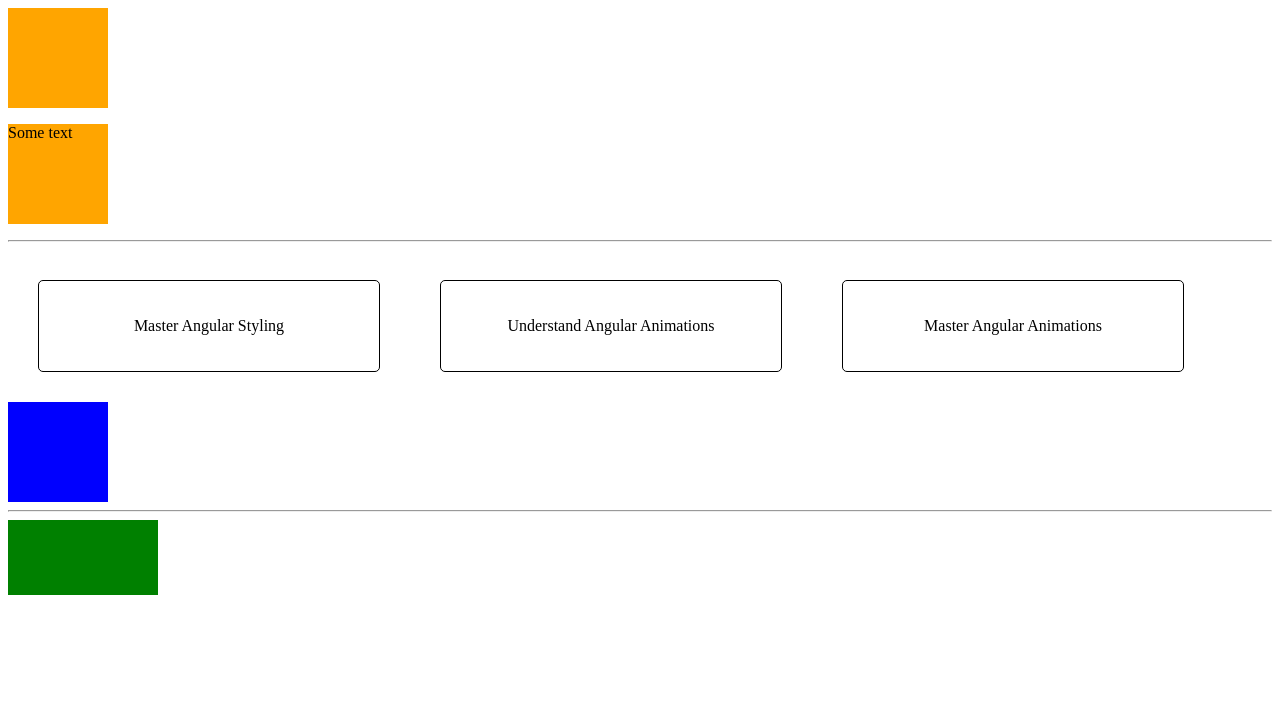
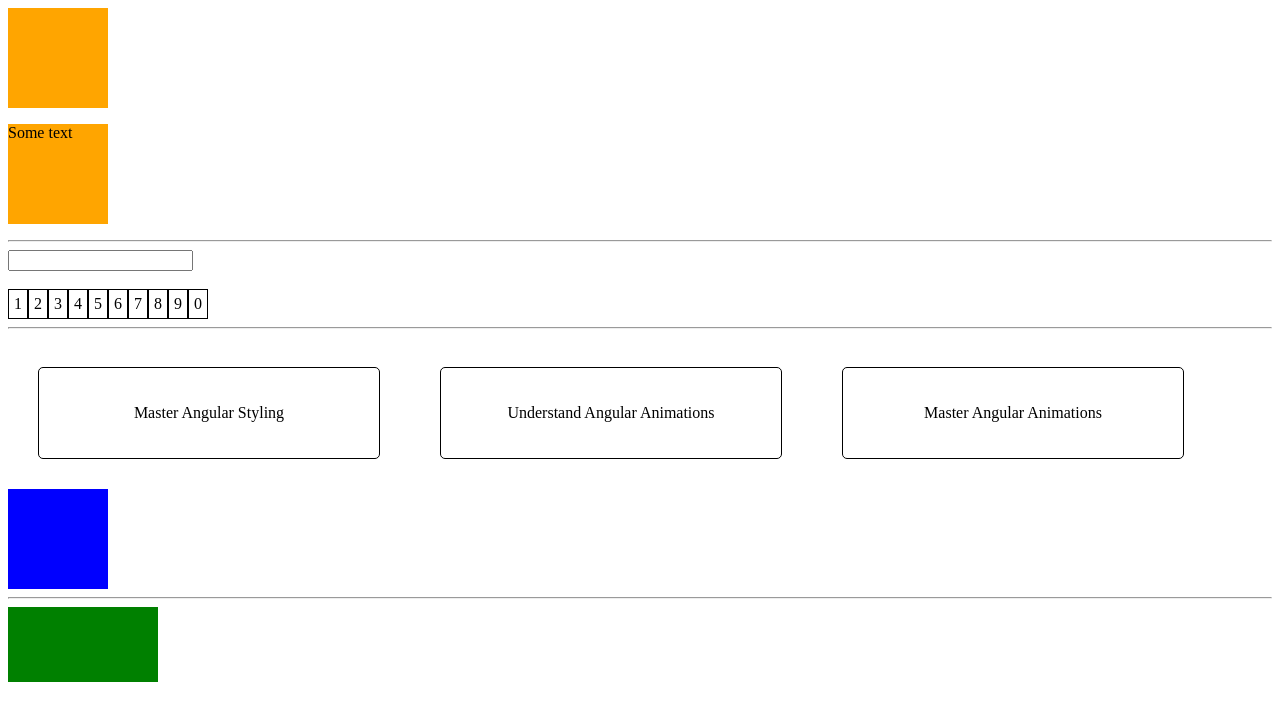
Before and after one commit to kobra8/AngularStyles, an Angular app in the folder ng-animations/: page / in a window 1280 px wide. Shown: the top 720 px of the page. Built offline with nearby package versions, Linux system fonts and the light colour scheme.

Commit message:
Animation temporary styles and import from external file

```diff
--- /dev/null
+++ b/ng-animations/src/app/animations.ts
@@ -0,0 +1,49 @@
+import { trigger, state, style, transition, animate } from '@angular/animations'
+
+export const clickedStateTrigger = trigger('clickedState', [
+    state('default', style({
+      backgroundColor: 'orange',
+      width: '100px',
+      height: '100px'
+    })),
+    state('clicked', style({
+      backgroundColor: 'blue',
+      width: '300px',
+      height: '50px'
+    })),
+    state('mousedown', style({
+      backgroundColor: 'red',
+      border: '1px solid black',
+      width: '100px',
+      height: '100px'
+    })),
+    transition('default => clicked', animate('2s 500ms ease-in')),
+    transition('clicked => default', animate(300)),
+    transition('mousedown <=> clicked', animate(600)),
+    transition('default => mousedown', animate(600)),
+  //  transition('clicked => mousedown', animate(300)),
+  ]);
+
+  export const numberEnteredStateTrigger = trigger('numberEnteredState', [
+    state('unselected', style({
+      border: '1px solid black',
+      padding: '5px'
+    })),
+    state('selected', style({
+      border: '2px solid blue',
+      padding: '4px',
+      backgroundColor: 'lightblue'
+    })),
+    transition('unselected => selected', [
+      style({
+        border: '2px solid black',
+        padding: '4px',
+        transform:'scale(1)'
+      }),
+      animate('300ms 100ms ease-out',  style({
+        backgroundColor: 'red',
+        transform:'scale(1.05)'
+      })),
+     animate(300)
+    ])
+  ])
--- a/ng-animations/src/app/app.component.css
+++ b/ng-animations/src/app/app.component.css
@@ -4,7 +4,9 @@
     background-color: orange;
 }
 
-
+span {
+    display: inline-block;
+}
 
 
 /* Styles Part from starting with animations */
--- a/ng-animations/src/app/app.component.html
+++ b/ng-animations/src/app/app.component.html
@@ -7,7 +7,19 @@
 (click)="paragraphClick= 'clicked'"
 [@clickedState]="paragraphClick"
 >Some text</p>
-
+<hr>
+<input type="number" (input)="numberEntered = $event.target.value">
+<br><br>
+<span [@numberEnteredState]="numberEntered == 1 ? 'selected' : 'unselected'">1</span>
+<span [@numberEnteredState]="numberEntered == 2 ? 'selected' : 'unselected'">2</span>
+<span [@numberEnteredState]="numberEntered == 3 ? 'selected' : 'unselected'">3</span>
+<span [@numberEnteredState]="numberEntered == 4 ? 'selected' : 'unselected'">4</span>
+<span [@numberEnteredState]="numberEntered == 5 ? 'selected' : 'unselected'">5</span>
+<span [@numberEnteredState]="numberEntered == 6 ? 'selected' : 'unselected'">6</span>
+<span [@numberEnteredState]="numberEntered == 7 ? 'selected' : 'unselected'">7</span>
+<span [@numberEnteredState]="numberEntered == 8 ? 'selected' : 'unselected'">8</span>
+<span [@numberEnteredState]="numberEntered == 9 ? 'selected' : 'unselected'">9</span>
+<span [@numberEnteredState]="numberEntered == 0 ? 'selected' : 'unselected'">0</span>
 
 
 
--- a/ng-animations/src/app/app.component.ts
+++ b/ng-animations/src/app/app.component.ts
@@ -1,39 +1,19 @@
 import { Component } from '@angular/core';
-import { trigger, state, style, transition, animate } from '@angular/animations'
+import { clickedStateTrigger, numberEnteredStateTrigger } from './animations';
 
 @Component({
   selector: 'app-root',
   templateUrl: './app.component.html',
   styleUrls: ['./app.component.css'],
   animations: [
-    trigger('clickedState', [
-      state('default', style({
-        backgroundColor: 'orange',
-        width: '100px',
-        height: '100px'
-      })),
-      state('clicked', style({
-        backgroundColor: 'blue',
-        width: '300px',
-        height: '50px'
-      })),
-      state('mousedown', style({
-        backgroundColor: 'red',
-        border: '1px solid black',
-        width: '100px',
-        height: '100px'
-      })),
-      transition('default => clicked', animate('2s 500ms ease-in')),
-      transition('clicked => default', animate(300)),
-      transition('mousedown <=> clicked', animate(600)),
-      transition('default => mousedown', animate(600)),
-    //  transition('clicked => mousedown', animate(300)),
-    ])
-  ]
+    clickedStateTrigger,
+    numberEnteredStateTrigger
+   ]
 })
 export class AppComponent {
   private infoClick = 'default';
   private paragraphClick = 'default';
+  numberEntered;
 
   changeState() {
     this.infoClick = 'clicked';
```
